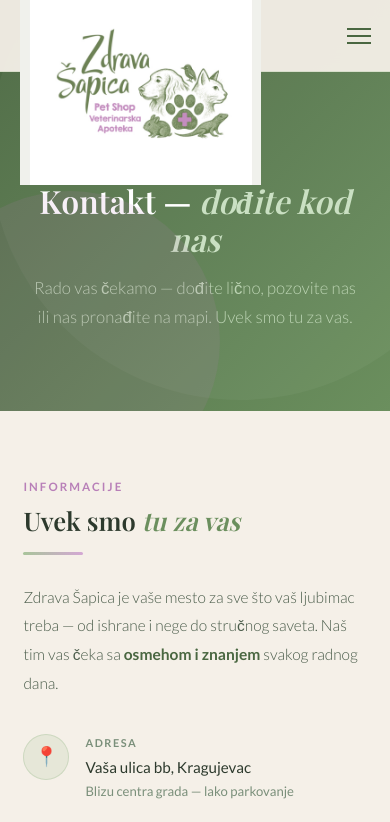
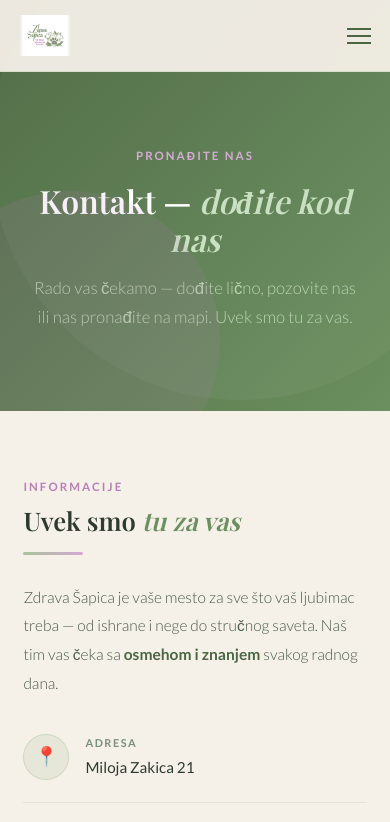
Before and after one commit to Kalenko1/zdrava-sapica, a plain HTML site: page kontakt.html in a window 390 px wide. Shown: the top 822 px of the page. Drawn offline with nearby package versions, Linux system fonts and the light colour scheme; a web font is replaced by a local one.

Commit message:
update sajta

```diff
--- a/css/index.css
+++ b/css/index.css
@@ -41,7 +41,18 @@
     transition: box-shadow 0.3s;
   }
   nav.scrolled { box-shadow: var(--shadow); }
-  .nav-logo img { margin-top: 100px; height: 200px; width: auto;  }
+  .nav-logo img {
+    height: 60px;
+    width: auto;
+    object-fit: contain;
+    margin-top: 0;
+  }
+
+  @media (max-width: 680px) {
+    .nav-logo img {
+      height: 42px;
+    }
+  }
   .nav-links {
     display: flex; gap: 36px; list-style: none;
   }
--- a/css/o-nama.css
+++ b/css/o-nama.css
@@ -29,7 +29,18 @@
       padding: 0 5%; display: flex; align-items: center; justify-content: space-between; height: 72px;
     }
     nav.scrolled { box-shadow: var(--shadow); }
-    .nav-logo img { margin-top: 100px; height: 200px; width: auto;  }
+    .nav-logo img {
+        height: 60px;
+        width: auto;
+        object-fit: contain;
+        margin-top: 0;
+      }
+
+      @media (max-width: 680px) {
+        .nav-logo img {
+          height: 42px;
+        }
+      }
     .nav-links { display: flex; gap: 36px; list-style: none; }
     .nav-links a { font-weight: 700; font-size: 0.82rem; letter-spacing: 0.12em; text-transform: uppercase; color: var(--text-mid); position: relative; padding-bottom: 4px; transition: color 0.3s; }
     .nav-links a::after { content: ''; position: absolute; bottom: 0; left: 0; width: 0; height: 2px; background: var(--lila); transition: width 0.3s; }
--- a/css/proizvodi.css
+++ b/css/proizvodi.css
@@ -16,7 +16,18 @@
     /* NAV */
     nav { position: fixed; top: 0; left: 0; right: 0; z-index: 100; background: rgba(245,240,232,0.95); backdrop-filter: blur(12px); border-bottom: 1px solid rgba(168,196,154,0.3); padding: 0 5%; display: flex; align-items: center; justify-content: space-between; height: 72px; }
     nav.scrolled { box-shadow: var(--shadow); }
-    .nav-logo img { margin-top: 100px; height: 200px; width: auto;  }
+    .nav-logo img {
+        height: 60px;
+        width: auto;
+        object-fit: contain;
+        margin-top: 0;
+      }
+
+      @media (max-width: 680px) {
+        .nav-logo img {
+          height: 42px;
+        }
+      }
     .nav-links { display: flex; gap: 36px; list-style: none; }
     .nav-links a { font-weight: 700; font-size: 0.82rem; letter-spacing: 0.12em; text-transform: uppercase; color: var(--text-mid); position: relative; padding-bottom: 4px; transition: color 0.3s; }
     .nav-links a::after { content: ''; position: absolute; bottom: 0; left: 0; width: 0; height: 2px; background: var(--lila); transition: width 0.3s; }
--- a/kontakt.html
+++ b/kontakt.html
@@ -310,8 +310,7 @@
             <div class="info-text">
               <div class="info-label">Adresa</div>
               <div class="info-value">
-                Vaša ulica bb, Kragujevac<br/>
-                <small style="color:var(--text-light); font-size:0.82rem;">Blizu centra grada — lako parkovanje</small>
+                Miloja Zakica 21<br/>
               </div>
             </div>
           </div>
@@ -339,7 +338,7 @@
             <div class="info-text">
               <div class="info-label">Telefon</div>
               <div class="info-value">
-                <a href="tel:+381600000000">+381 60 000 00 00</a>
+                <a href="tel:+381600000000">+381 638248557</a>
               </div>
             </div>
           </div>
@@ -390,18 +389,12 @@
 
             Privremeni placeholder:
           -->
-          <iframe
-            src="https://www.google.com/maps/embed?pb=!1m18!1m12!1m3!1d91838.96!2d20.8651!3d44.0128!2m3!1f0!2f0!3f0!3m2!1i1024!2i768!4f13.1!3m3!1m2!1s0x4756eed0b72782ad%3A0x5ed3f0cc2e22fc3a!2sKragujevac!5e0!3m2!1ssr!2srs!4v1700000000000!5m2!1ssr!2srs"
-            allowfullscreen=""
-            loading="lazy"
-            referrerpolicy="no-referrer-when-downgrade"
-            title="Zdrava Šapica — lokacija na mapi">
-          </iframe>
+          <iframe src="https://www.google.com/maps/embed?pb=!1m18!1m12!1m3!1d2833.1252753376693!2d20.425271712689742!3d44.75785977095047!2m3!1f0!2f0!3f0!3m2!1i1024!2i768!4f13.1!3m3!1m2!1s0x475a71c58449ee63%3A0x5fd1dac55bb703a4!2sVeterinarska%20apotek%20Zdrava%20%C5%A0apica%20d.o.o.!5e0!3m2!1ssr!2srs!4v1779552039799!5m2!1ssr!2srs" width="600" height="450" style="border:0;" allowfullscreen="" loading="lazy" referrerpolicy="no-referrer-when-downgrade"></iframe>
         </div>
 
         <p class="map-caption">
-          Vaša ulica bb, Kragujevac —
-          <a href="https://maps.google.com/?q=Kragujevac" target="_blank">Otvori u Google Maps</a>
+         Miloja Zakica 21
+          <a href="https://www.google.com/maps/place/Veterinarska+apotek+Zdrava+%C5%A0apica+d.o.o./@44.7578598,20.4252717,17z/data=!4m15!1m8!3m7!1s0x475a71c362d95449:0x2a7b594346a89334!2z0JzQuNC70L7RmNCwINCX0LDQutC40ZvQsCAyMSwg0JHQtdC-0LPRgNCw0LQgMTEwMzA!3b1!8m2!3d44.7578598!4d20.427852!16s%2Fg%2F11ldj16f67!3m5!1s0x475a71c58449ee63:0x5fd1dac55bb703a4!8m2!3d44.7578598!4d20.427852!16s%2Fg%2F11z7bqh1vh?entry=ttu&g_ep=EgoyMDI2MDUyMC4wIKXMDSoASAFQAw%3D%3D" target="_blank">Otvori u Google Maps</a>
         </p>
 
         <div class="directions-card">
@@ -410,7 +403,7 @@
             <h3>Pronađi nas na mapi →</h3>
           </div>
           <a
-            href="https://maps.google.com/?q=Kragujevac"
+            href="https://www.google.com/maps/place/Veterinarska+apotek+Zdrava+%C5%A0apica+d.o.o./@44.7578598,20.4252717,17z/data=!4m15!1m8!3m7!1s0x475a71c362d95449:0x2a7b594346a89334!2z0JzQuNC70L7RmNCwINCX0LDQutC40ZvQsCAyMSwg0JHQtdC-0LPRgNCw0LQgMTEwMzA!3b1!8m2!3d44.7578598!4d20.427852!16s%2Fg%2F11ldj16f67!3m5!1s0x475a71c58449ee63:0x5fd1dac55bb703a4!8m2!3d44.7578598!4d20.427852!16s%2Fg%2F11z7bqh1vh?entry=ttu&g_ep=EgoyMDI2MDUyMC4wIKXMDSoASAFQAw%3D%3D"
             target="_blank"
             class="btn-maps">
             🗺️ Google Maps
--- a/style.css
+++ b/style.css
@@ -56,8 +56,16 @@
     text-decoration: none;
   }
   .nav-logo img {
-    margin-top: 100px; height: 200px; width: auto;
+    height: 60px;
+    width: auto;
     object-fit: contain;
+    margin-top: 0;
+  }
+
+  @media (max-width: 680px) {
+    .nav-logo img {
+      height: 42px;
+    }
   }
   .nav-logo-text {
     display: flex;
```
Also changed, not shown: index.html (+1 -1 lines).
